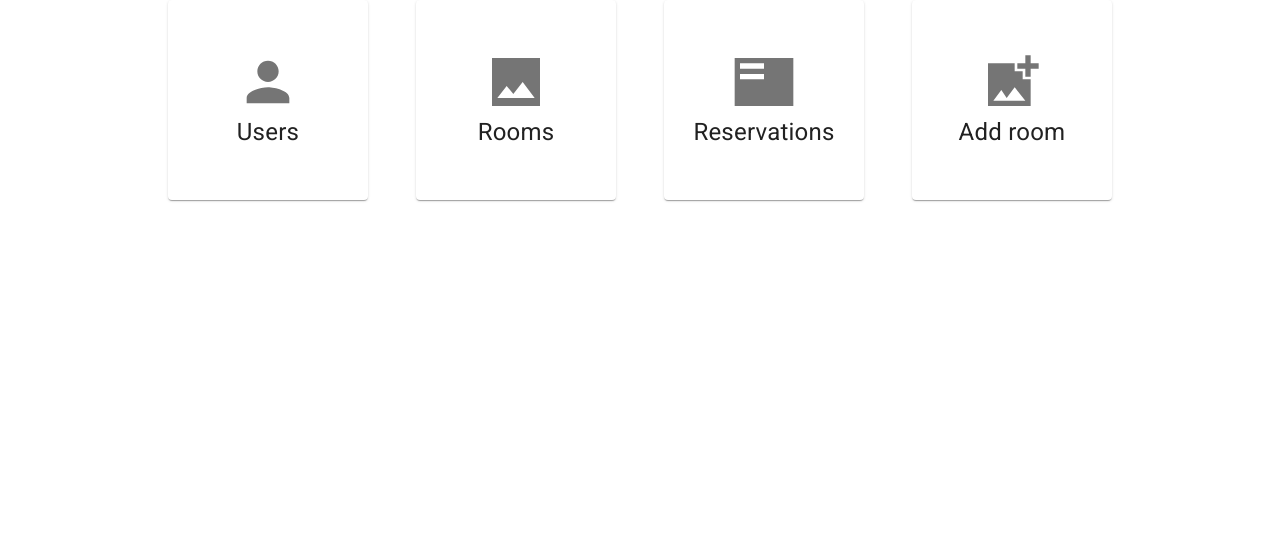
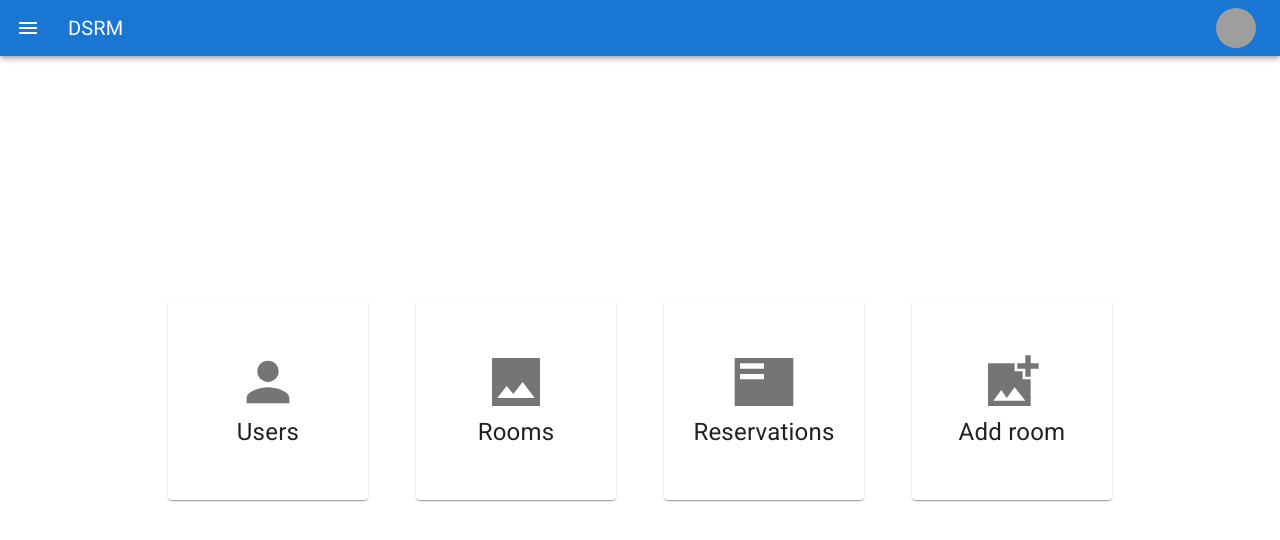
Before and after one commit to dorm-social-room-manager/dsrm-frontend, a React (Vite) app: page /dashboard in a window 1280 px wide. Shown: the top 540 px of the page. Built offline with nearby package versions, Linux system fonts and the light colour scheme; grey boxes are pictures that could not be loaded.

Commit message:
chore: rebased on master
Related work item: GH-13

```diff
--- a/src/components/DashboardBody/DashnoardBody.tsx
+++ b/src/components/DashboardBody/DashnoardBody.tsx
@@ -5,6 +5,7 @@ import { Grid } from '@mui/material';
 export function DashboardBody({ items }: DashboardBodyProps) {
   return (
     <Grid
+      height={1}
       container
       alignItems='center'
       justifyContent='center'
--- a/src/components/DashboardCard/DashboardCard.tsx
+++ b/src/components/DashboardCard/DashboardCard.tsx
@@ -11,7 +11,14 @@ export function DashboardCard(props: DashboardItem) {
         underline='none'
         color='inherit'
       >
-        <Paper elevation={1}>
+        <Paper
+          elevation={1}
+          sx={{
+            '&:hover': {
+              bgcolor: 'secondary.main',
+            },
+          }}
+        >
           <Box
             display={'flex'}
             width={200}
--- a/src/pages/DashboardPage.tsx
+++ b/src/pages/DashboardPage.tsx
@@ -1,7 +1,10 @@
 import AddPhotoAlternateSharpIcon from '@mui/icons-material/AddPhotoAlternateSharp';
 import { DashboardBody } from '../components/DashboardBody/DashnoardBody';
+import { DashboardHeader } from '../components/DashboardHeader/DashboardHeader';
+import { DashboardHeaderProps } from '../components/DashboardHeader/DashboardHeader.types';
 import { DashboardItem } from '../components/DashboardCard/DashboardCard.types';
 import FeaturedPlayListSharpIcon from '@mui/icons-material/FeaturedPlayListSharp';
+import { Grid } from '@mui/material';
 import InsertPhotoSharpIcon from '@mui/icons-material/InsertPhotoSharp';
 import PersonIcon from '@mui/icons-material/Person';
 
@@ -9,25 +12,43 @@ const ADMIN_ITEMS: DashboardItem[] = [
   {
     icon: PersonIcon,
     title: 'Users',
-    url: '/register',
+    url: '/dashboard/users',
   },
   {
     icon: InsertPhotoSharpIcon,
     title: 'Rooms',
-    url: '/',
+    url: '/dashboard/rooms',
   },
   {
     icon: FeaturedPlayListSharpIcon,
     title: 'Reservations',
-    url: '/',
+    url: '/dashboard/reservations',
   },
   {
     icon: AddPhotoAlternateSharpIcon,
     title: 'Add room',
-    url: '/',
+    url: '/dashboard/add-room',
   },
 ];
-
+const dashboardHeaderProps: DashboardHeaderProps = {
+  userAvatar: 'https://www.w3schools.com/howto/img_avatar.png',
+  userName: 'John Doe',
+};
 export function DashboardPage() {
-  return <DashboardBody items={ADMIN_ITEMS} />;
+  return (
+    <Grid
+      container
+      alignItems='center'
+      justifyContent='center'
+      direction='column'
+      height={'100vh'}
+    >
+      <Grid item>
+        <DashboardHeader {...dashboardHeaderProps} />
+      </Grid>
+      <Grid item>
+        <DashboardBody items={ADMIN_ITEMS} />
+      </Grid>
+    </Grid>
+  );
 }
```
